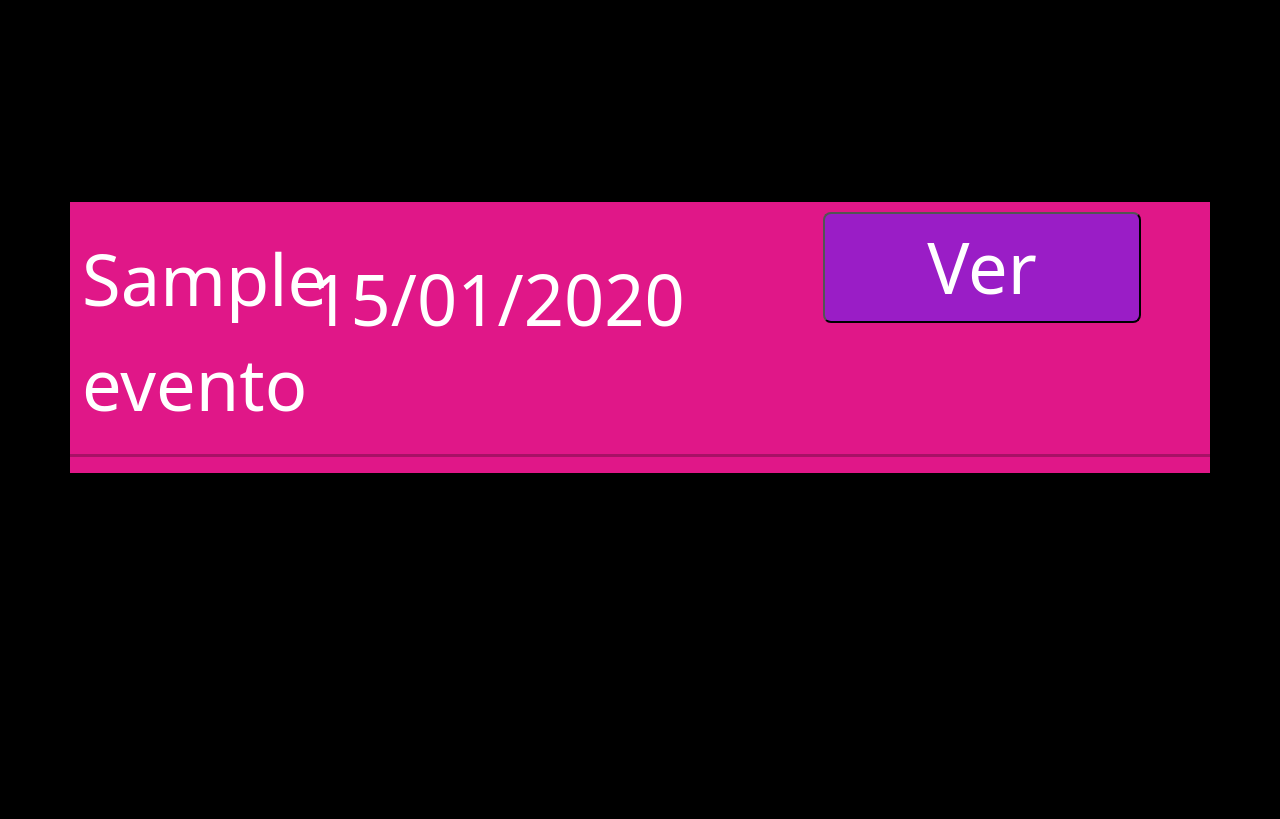
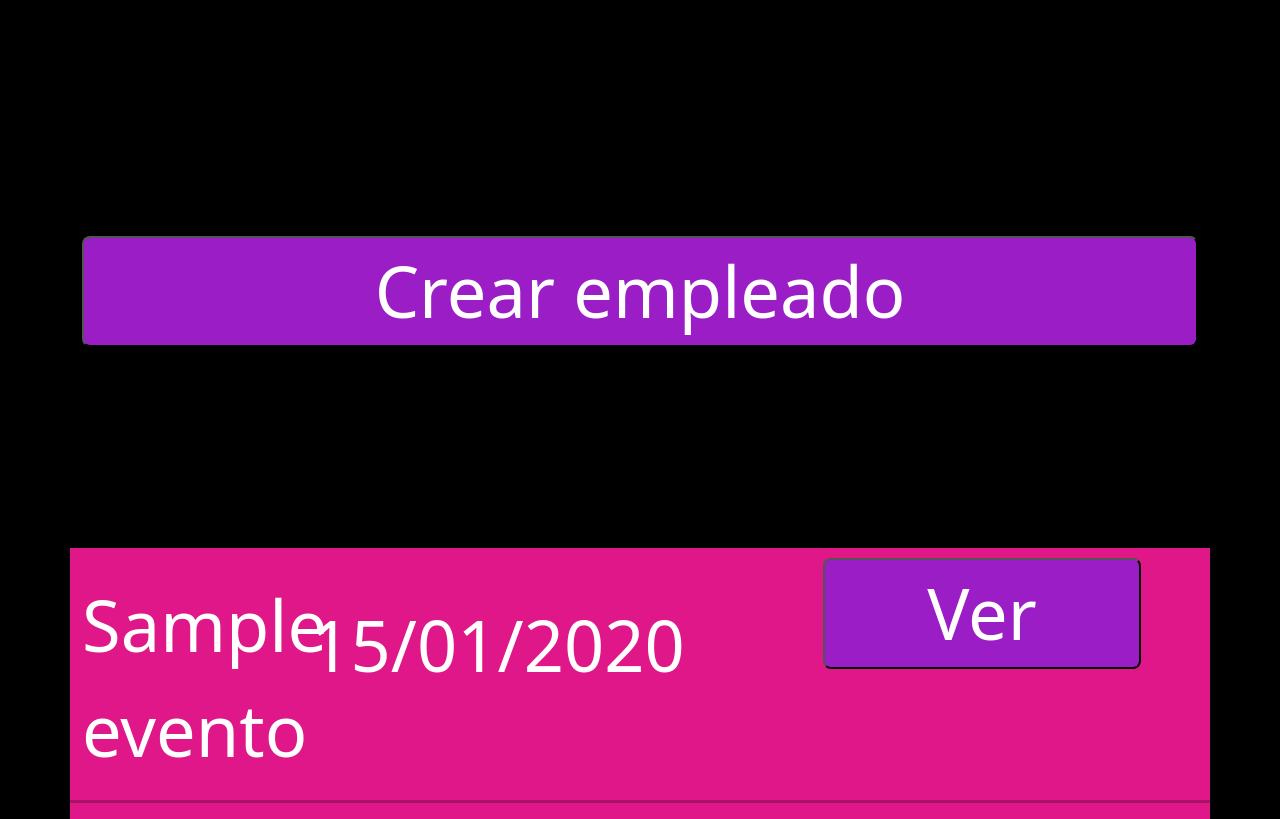
Before and after one commit to fernando-hidalgo/ISPP-G7-Tonight, a Django app: page /empresa/1/ in a window 1280 px wide. Shown: the part 1915-2734 px from the top of the page. Before the commit the page ends 2388 px from the top, so only its background shows below. Run offline with Django 4.2, Linux system fonts and the light colour scheme; a user stored in the database is signed in; tables that the repository leaves empty hold one stand-in row (values such as "Sample post"); grey boxes marked "Sample" are stand-in pictures; parts of the project's set-up code (start-up, migrations or seed data) failed here and were passed over.

Commit message:
Redirige logout y crea empleado
Se ha modificado la redirección del logout hacia la página principal, se ha añadido el registro de un empleado, se ha añadido el botón de crear empleado en la vista de empresa y se inicia la vista del empleado.

Co-authored-by: Manuel Muñoz España <manmunesp1@alum.us.es>

```diff
--- a/tonight/proyecto/templates/empresa.html
+++ b/tonight/proyecto/templates/empresa.html
@@ -63,6 +63,11 @@
           <button type="button" class="see-ticket-button text-white" onclick="location.href='/eventos/crear'">Crear evento</button>
         </div>
       </div>
+      <div class="row" style= "margin-top: 3%;">
+        <div class="container">
+          <button type="button" class="see-ticket-button text-white" onclick="location.href='/empleados/crear'">Crear empleado</button>
+        </div>
+      </div>
     </section>
 
     <section class="container profile-tickets-list-card">
--- a/tonight/proyecto/views.py
+++ b/tonight/proyecto/views.py
@@ -24,6 +24,10 @@ def listar_eventos(request):
     eventos = Evento.objects.all()
     return render(request,'listar_eventos.html', {"eventos":eventos})
 
+def listar_eventos_empleado(request, empleado_id):
+
+    return render(request,'empleado.html')
+
 def QR(request):
     proyecto.qr.init_qr()
     return render(request,'qr.html')
@@ -48,11 +52,15 @@ class InicioVista(View):
             usuario = User.objects.get(id=request.user.id)
             empresa_exists = (Empresa.objects.filter(user = usuario).count() > 0)
             cliente_exists = (Cliente.objects.filter(user = usuario).count() > 0)
+            empleado_exists = (Empleado.objects.filter(user = usuario).count() > 0)
             if empresa_exists:
                 response = redirect('/empresa/'+str(request.user.id)+'/')
                 return response
             if cliente_exists:
                 response = redirect('/eventos/')
+                return response
+            if empleado_exists:
+                response = redirect('/empleados/'+str(request.user.id)+'/')
                 return response
         else:
             response = redirect('/error/')
@@ -149,6 +157,39 @@ class ClientCreate(CreateView):
     def form_valid(self, form, form2):
         form.save()
         form2.save()
+        usuario = form.cleaned_data.get('username')
+        password = form.cleaned_data.get('password')
+        usuario = authenticate(username=usuario, password=password)
+        return redirect('/login/')
+
+
+class EmpleadoCreate(CreateView):
+     # specify the model you want to use
+    model = Empleado
+    template_name="crear_empleado.html"
+    # specify the fields
+    form_class = UserForm
+
+    def get_context_data(self, **kwargs):
+        context = super(EmpleadoCreate, self).get_context_data(**kwargs)
+        if 'form' not in context:
+            context['form'] = self.form_class(self.request.GET)
+        return context
+
+    def post(self, request, *args, **kwargs):
+        form = self.form_class(request.POST)
+        if form.is_valid():
+            empleado = Empleado()
+            empleado.user = form.save()
+            empleado.empresa = Empresa.objects.get(user = request.user)
+            print(request.user.id)
+            empleado.save()
+            return redirect('/empresa/' + str(request.user.id) + '/')
+        else:
+            return redirect('/error/')
+
+    def form_valid(self, form):
+        form.save()
         usuario = form.cleaned_data.get('username')
         password = form.cleaned_data.get('password')
         usuario = authenticate(username=usuario, password=password)
--- a/tonight/tonight/settings.py
+++ b/tonight/tonight/settings.py
@@ -135,6 +135,6 @@ MEDIA_URL = '/media/'
 MEDIA_ROOT = os.path.join(BASE_DIR, 'media')
 
 LOGIN_REDIRECT_URL = '/inicio/'
-LOGOUT_REDIRECT_URL = '/login/'
+LOGOUT_REDIRECT_URL = '/'
 
 APPEND_SLASH=False
--- a/tonight/tonight/urls.py
+++ b/tonight/tonight/urls.py
@@ -2,13 +2,14 @@ from django.contrib import admin
 from django.urls import path
 from proyecto import views
 from django.contrib.auth.views import LoginView, LogoutView
-from proyecto.views import ClientProfile, WelcomeClient, InicioVista, ErrorVista, BusinnessProfile, WelcomeBusiness, Entradas, WelcomeVista, ClientCreate, EmpresaCreate
+from proyecto.views import ClientProfile, WelcomeClient, InicioVista, ErrorVista, BusinnessProfile, WelcomeBusiness, Entradas, WelcomeVista, ClientCreate, EmpresaCreate, EmpleadoCreate
 from django.conf import settings
 from django.conf.urls.static import static
 
 urlpatterns = [
     path('', WelcomeVista.as_view()),
     path('eventos/', views.listar_eventos),
+    path('empleados/<int:empleado_id>/', views.listar_eventos_empleado),
     path('admin/', admin.site.urls),
     path('crear_cliente/', ClientCreate.as_view()),
     path('crear_empresa/', EmpresaCreate.as_view()),
@@ -24,6 +25,7 @@ urlpatterns = [
     #path('entrada/<id>/vender/',Entradas.vender),
     path('login/', LoginView.as_view(template_name='login.html')),
     path('logout/', LogoutView.as_view()),
+    path('empleados/crear', EmpleadoCreate.as_view()),
     path('eventos/<int:evento_id>', views.ver_evento),
     path('eventos/<int:evento_id>/borrar', views.borrar_evento),
     path('eventos/<pk>/editar', views.VistaEditarEvento.as_view()),
```
Also changed, not shown: tonight/proyecto/templates/crear_empleado.html (added, +22 -0 lines), tonight/proyecto/templates/empleado.html (added, +7 -0 lines), tonight/media/media/Captura_de_pantalla_de_2021-12-01_16-37-55_dgzzGS9.png (added), tonight/media/media/Captura_de_pantalla_de_2022-03-23_17-08-06_FrSPOqk.png (added), tonight/proyecto/forms.py (line endings or trailing spaces), tonight/proyecto/migrations/0014_rename_user_empleado_user1_alter_evento_fecha.py (added), tonight/proyecto/migrations/0015_rename_user1_empleado_user_alter_evento_fecha.py (added).
